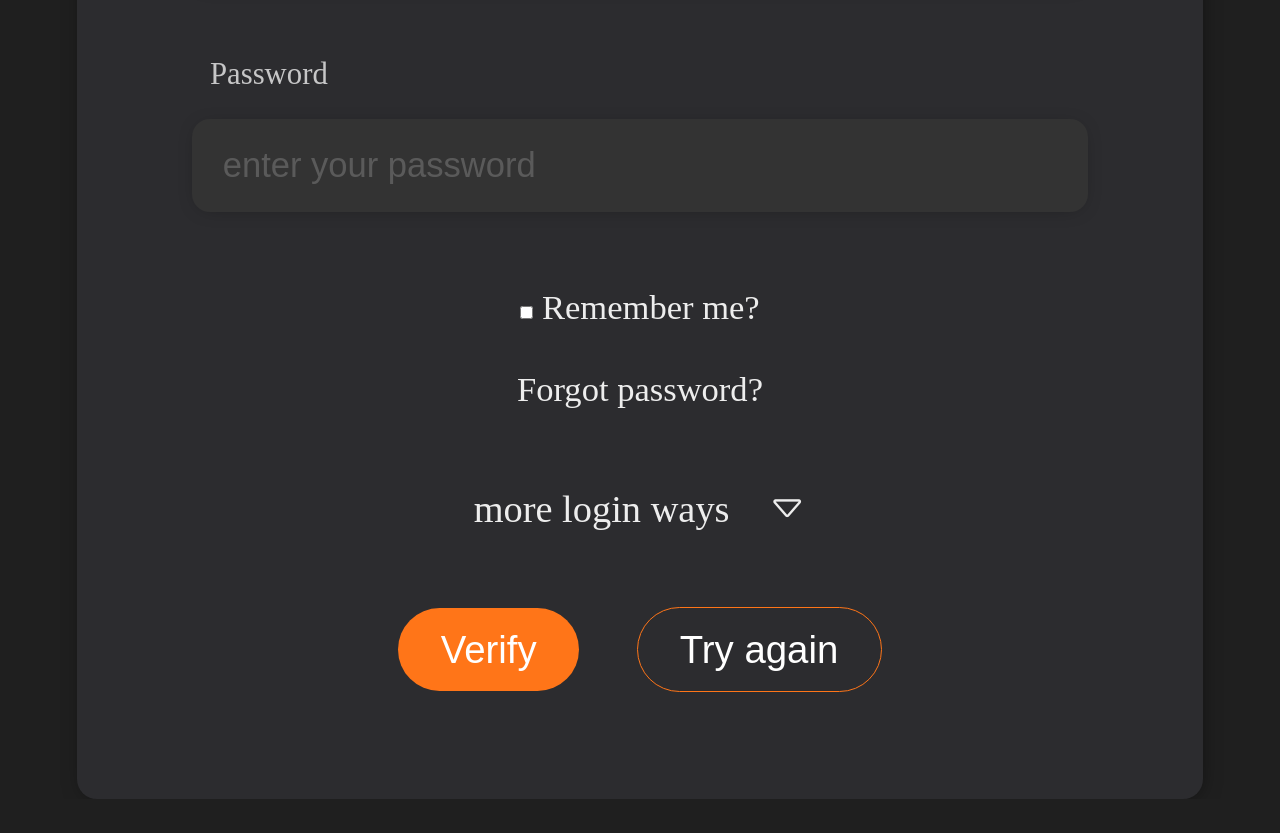
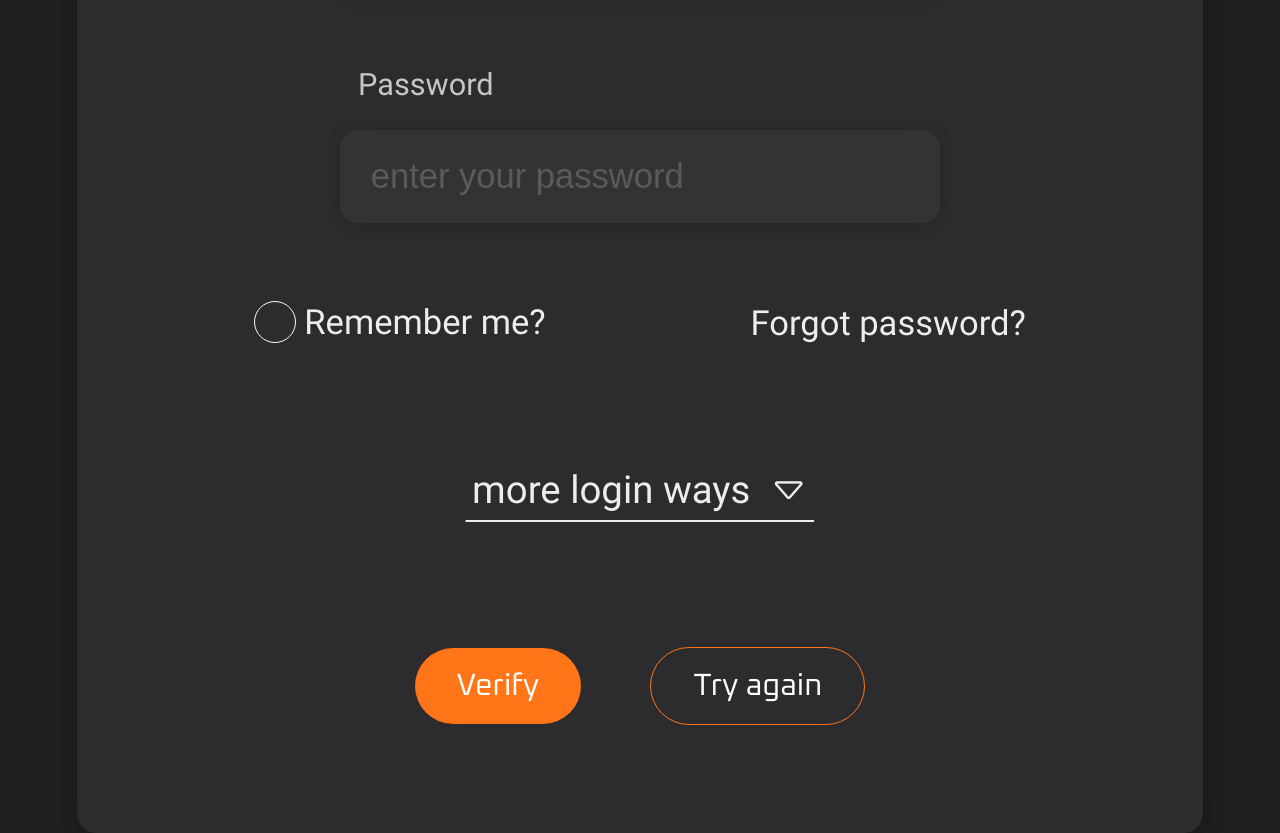
Before and after one commit to JosiamDever/LoginPage, a plain HTML site: page index.html in a window 1280 px wide. Shown: the part 659-1492 px from the top of the page. Before the commit the page ends 1458 px from the top, so only its background shows below. Drawn offline with nearby package versions, Linux system fonts and the light colour scheme.

Commit message:
dropdownOptimizationDone_Style

```diff
--- a/index.html
+++ b/index.html
@@ -30,7 +30,7 @@
 
         <div id="logoConteiner">
 
-          <h1 class="bg-sky-300 py-4 text-orange-600">Logo</h1>
+          <h1>Metarise</h1>
 
         </div>
 
@@ -67,14 +67,18 @@
            <div id="rememberPlusPassword">
 
              <div id="rememberMe">
+               <!--Try customize my own checkbox later-->
+               <div class="checkRemember">
 
-               <input type="checkbox" name="remeberMe" id="remeberMeField">
+                 <input type  ="checkbox" name ="remeberMe" id="remeberMeField">
 
-               Remember me?
+                <label aria-label="Remember me?" for="remeberMeField">Remember me?</label>
+
+               </div>
 
              </div>
 
-             <div id="forgotPassword">
+             <div aria-label="Forgot password?" id="forgotPassword">
 
                <a href="#">Forgot password?</a>
 
--- a/script/dropdown.js
+++ b/script/dropdown.js
@@ -46,7 +46,7 @@ triggerDropD.addEventListener('click', () => {
 
       socialMediaCont.classList.remove('fadeInDown');
 
-      //this ensures the animation runs only a time
+      //this ensures the animation runs only a time and,in sequence,be removed,meaning that the listeners's stacking will be avoided also the fluid animation reuse be ensured
     }, {once: true});
 
     //changes flag data
--- a/style/style.css
+++ b/style/style.css
@@ -20,13 +20,48 @@ html{
   /*this can changes the rem unit in each element*/
 
   /*use rem unit to make sure a more predictable layout,at gaps,paddings and widths*/
-  font-size: clamp(16px,3vw,60px);
+  font-size: clamp(16px,3vw,80px);
 
 }
 
 html, body{
 
   min-height: 100dvh;
+
+}
+
+@font-face {
+
+    font-family: "Nulshock";
+    src: url("/style/fonts/mainOne/Nulshock-Bold.woff2")format("woff2"),
+
+    url("/style/fonts/mainOne/Nulshock-Bold.woff")format("woff");
+
+    font-display: swap;
+    font-weight: 500;
+
+}
+
+@font-face {
+    font-family: "Oxanium";
+    src: url("/style/fonts/secondaryOne/Oxanium.woff2")format("woff2"),
+
+    url("/style/fonts/secondaryOne/Oxanium.woff")format("woff");
+
+    font-display: swap;
+    font-weight: 500;
+
+}
+
+@font-face {
+
+    font-family: "Roboto";
+    src: url("/style/fonts/defaultOne/Roboto-Regular.woff2")format("woff2"),
+
+    url("/style/fonts/defaultOne/Roboto-Regular.woff")format("woff");
+
+    font-display: swap;
+    font-weight: 500;
 
 }
 
@@ -50,6 +85,8 @@ body{
   background: var(--bg-primary);
 
   color: var(--text-primary);
+
+  font-family: 'Roboto';
 
 }
 
@@ -96,6 +133,9 @@ body{
 
   color: var(--orangeAccent);
 
+  font-family: 'Nulshock';
+  font-size: clamp(1.3rem,1.5rem,3rem);
+
 }
 
 #formConteiner{
@@ -114,8 +154,8 @@ body{
 
 #conteinerFields{
 
-  min-width: 100%;
-  max-width: 100%;
+  width: 100%;
+  max-width: 600px;
 
   display: flex;
   flex-flow: column nowrap;
@@ -144,7 +184,7 @@ body{
 .fieldConteiner input{
 
   /*set padding,font,bg and color*/
-  min-width: 100%;
+  width: 100%;
   max-width: 100%;
 
   padding: 0.7rem 0.8rem;
@@ -210,19 +250,49 @@ a:active{
 #rememberPlusPassword{
 
   min-width: 100%;
-  max-width: 100;
+  max-width: 100%;
 
   display: flex;
   flex-flow: column nowrap;
   justify-content: center;
   align-items: center;
-  gap: 1rem;
+  gap: 1.8rem;
+
+  cursor: pointer;
 
 }
 
-#remeberMeField:checked{
+.checkRemember{
 
-  background: var(--orangeAccent);
+  display: flex;
+  flex-flow: row nowrap;
+  align-items: center;
+  gap: 8px;
+
+}
+
+input[type="checkbox"] {
+  appearance: none;
+  -webkit-appearance: none; /* Safari */
+  width: clamp(0.9rem,1.1rem,1.4rem);
+  height: clamp(0.9rem,1.1rem,1.4rem);
+  border: 1px solid whitesmoke;
+  border-radius: 50%;
+  cursor: pointer;
+
+  /*slide effect*/
+  transition: background 0.3s ease-out;
+
+}
+
+input[type="checkbox"]:checked {
+
+  background-image: url('/imgs/checkedimg.webp');
+  background-size: cover;
+  background-repeat: no-repeat;
+  background-position: center;
+
+  border: none;
 
 }
 
@@ -235,13 +305,48 @@ a:active{
 /*social media log ways dropdown*/
 #moreLogWays{
 
+  margin-top: clamp(1rem,1.2rem,2rem);
+
+  position: relative;
+
   display: flex;
   flex-flow: row nowrap;
   justify-content: center;
   align-items: center;
-  gap: clamp(0.8rem,1rem,1.5rem);
+  gap: clamp(0.5rem,0.5rem,1.3rem);
 
   transition: all 0.3s ease;
+
+}
+
+/*display log ways btn's decoration*/
+#moreLogWays::before{
+
+  position: absolute;
+
+  content: '';
+
+  height: 2.5px;
+  width: 104%;
+
+  bottom: -10px;
+  left: 50%;
+  transform: translateX(-50%);
+
+  background: var(--text-primary);
+
+  border-radius: 20px;
+
+  transition: all 0.6s ease-out;
+
+}
+
+#moreLogWays:hover::before{
+
+  left: 0;
+  width: 0;
+
+  background: var(--orangeAccent);
 
 }
 
@@ -252,6 +357,8 @@ a:active{
 }
 
 .socialLogin{
+
+  margin-top: clamp(1rem,1.2rem,2rem);
 
   max-width: 200px;
   min-width: 100%;
@@ -281,6 +388,8 @@ a:active{
 
   padding: clamp(0.8rem,0.5rem,1rem) clamp(1rem,0.9rem,1.9rem);
 
+  box-shadow: 0px 2px 20px rgba(0,0,0,0.4);
+
   /*more specific*/
 
   font-size: clamp(1rem,0.4rem,1.2rem);
@@ -288,6 +397,12 @@ a:active{
   overflow-wrap: break-word;
   word-break: break-word;
   hyphens: auto;
+
+}
+
+.socialLogin button:hover{
+
+  transform: scale(1.05) translateX(-2px);
 
 }
 
@@ -323,11 +438,12 @@ a:active{
 
 #loginGitHub{
 
-  background: #24292E;
+  position: relative;
+
+  background: #444448;
   color: var(--text-primary);
 
   /*the variable color value must be as rgba/rgb*/
-  border: 0.5px solid rgba(57, 255, 20,0.3);
 
   transition: all 0.3s ease;
 
@@ -336,14 +452,16 @@ a:active{
 #loginGitHub:hover{
 
   background: #000000;
+  transform: scale(1.05);
 
-  border-color: rgba(57, 255, 20,0.6);
+  border: 1px solid rgba(57, 255, 20,0.6);
 
 }
 
 /*styling last buttons about treats the form data*/
+#buttonsConteiner{
 
-#buttonsConteiner{
+  margin-top: clamp(1.5rem,1.5rem,2.3rem);
 
   width: 100%;
 
@@ -353,7 +471,7 @@ a:active{
   flex-flow: row wrap;
   justify-content: center;
   align-items: center;
-  gap: clamp(1rem,1.5rem,3rem)
+  gap: clamp(1.2rem,1.8rem,3rem)
 
 }
 
@@ -362,7 +480,11 @@ a:active{
   padding: clamp(0.4rem,0.5rem,1rem) clamp(1rem,1.1rem,2rem);
 
   color: white;
-  font-size: clamp(1rem,1rem,1.4rem);
+  font-family: 'Oxanium';
+  font-weight: 500;
+  font-size: clamp(0.8rem,0.8rem,1.8rem);
+
+  cursor: pointer;
 
   border-radius: clamp(24px,1.2rem,1.5rem);
 
@@ -508,3 +630,25 @@ a:active{
   pointer-events: none;
 
 }
+
+/*change display style of the buttons conteiner of the remember input & "forgot password"*/
+@media (min-width: 600px){
+
+  #rememberPlusPassword{
+
+    flex-flow: row nowrap;
+    justify-content: space-around;
+    gap: clamp(2rem,2.1rem,3rem);
+  }
+
+}
+/*the layout transitions looks are locking in larger screen sizes...*/
+@media (min-width: 800px){
+
+  .fadeInDown{
+
+    animation-timing-function: ease;
+
+  }
+
+}
```
Also changed, not shown: imgs/checkedimg.webp (added), script/main.js (line endings or trailing spaces), style/fonts/defaultOne/Roboto-Regular.woff (added), style/fonts/defaultOne/Roboto-Regular.woff2 (added), style/fonts/mainOne/Nulshock-Bold.woff (added), style/fonts/mainOne/Nulshock-Bold.woff2 (added), style/fonts/secondaryOne/Oxanium.woff (added), style/fonts/secondaryOne/Oxanium.woff2 (added).
